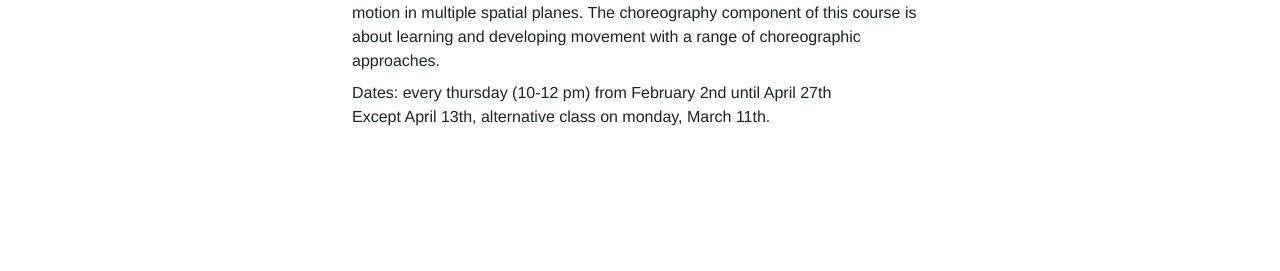
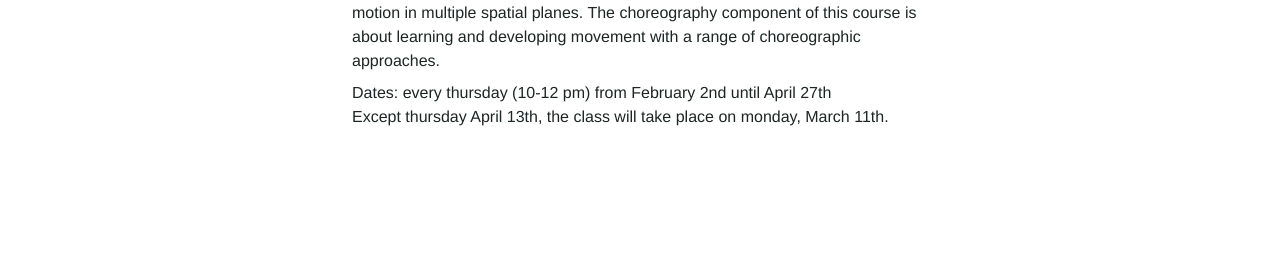
Before and after one commit to Kriesse/urbanraum, a Jekyll site: the page built from _classes/dance-company-lab.md, in a window 1280 px wide. Shown: the part 937-1208 px from the top of the page. Built offline with Jekyll 4.4.1, drawn with Linux system fonts in a browser that asks for light colours; nearby versions of some CDN libraries.

Commit message:
Update dance-company-lab.md

```diff
--- a/_classes/dance-company-lab.md
+++ b/_classes/dance-company-lab.md
@@ -35,7 +35,7 @@ description_en: |
   In technique, the students will be challenged to work on their body’s alignment and increase coordination and strength abilities, developing awareness and motion in multiple spatial planes. The choreography component of this course is about learning and developing movement with a range of choreographic approaches.
 
   Dates: every thursday (10-12 pm) from February 2nd until April 27th
-  Except April 13th, alternative class on monday, March 11th.
+  Except thursday April 13th, the class will take place on monday, March 11th.
 
 description_de: |
   Tanztechnik und Choreografie, mit einem Fokus auf zeitgenössischen Tanztechniken und Performance:
```
